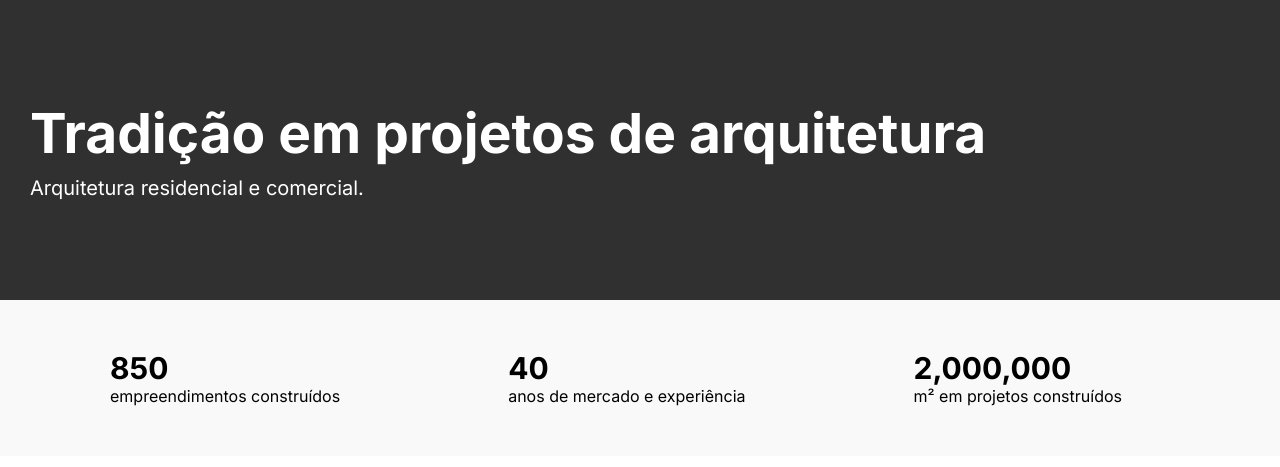
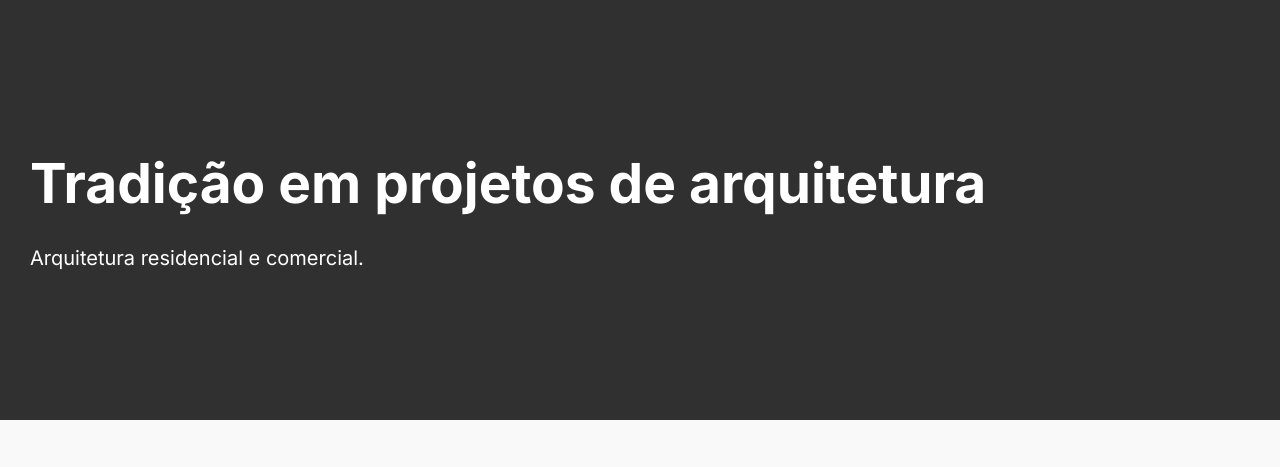
Before and after one commit to PedFonseca15/Desafio01-DNC, a plain HTML site: page index.html in a window 1280 px wide. Shown: the top 467 px of the page. Drawn offline with Linux system fonts and the light colour scheme.

Commit message:
Versão Inicial

```diff
--- a/style.css
+++ b/style.css
@@ -8,14 +8,15 @@
 }
 #titulo-menu-superior{
     font-size: 55px;
-    padding-top: 100px;
+    padding-top: 150px;
     padding-left: 30px;
+
 }
 #texto-menu-superior{
 font-size: 20px;
 padding-left: 30px;
-padding-top: 10px;
-padding-bottom: 100px;
+padding-top: 30px;
+padding-bottom: 150px;
 }
 #menu-informativo{
     display: grid;
```
